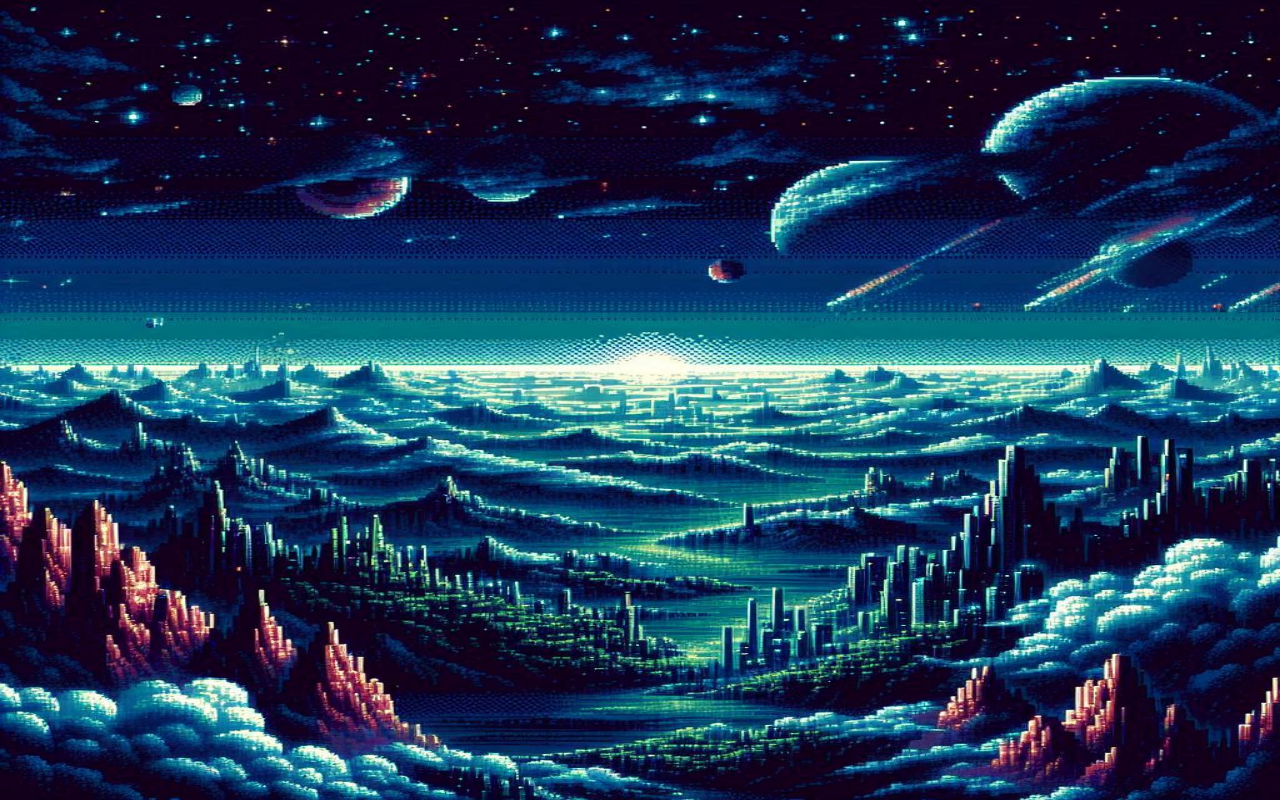
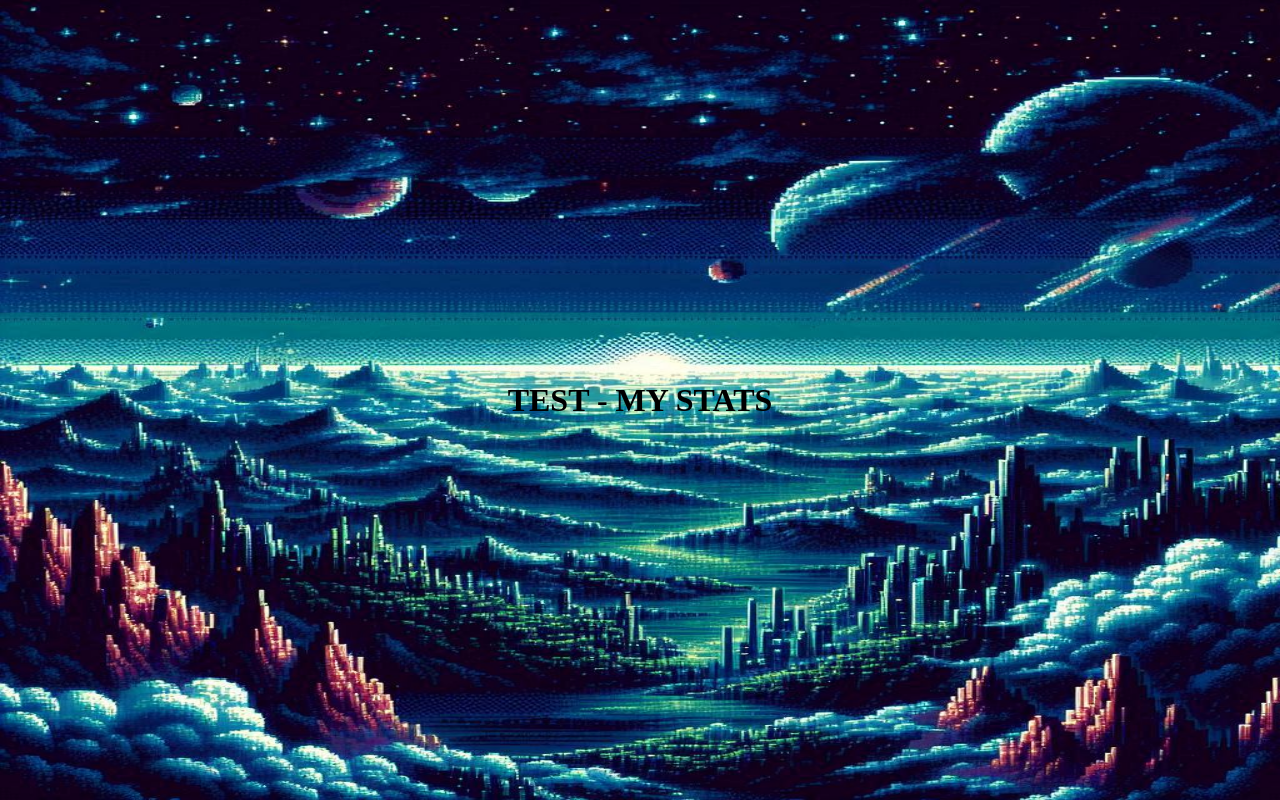
Before and after one commit to ScottM406/react-game, a React (Vite) app in the folder frontend/: page /mystats in a window 1280 px wide. Before the commit this address had no page. Built offline with nearby package versions, Linux system fonts and the light colour scheme.

Commit message:
add MyStats.tsx. render my stats link to home if user logged in.

```diff
--- a/frontend/src/App.tsx
+++ b/frontend/src/App.tsx
@@ -5,6 +5,7 @@ import About from "./components/About.tsx";
 import ReleaseNotes from "./components/ReleaseNotes.tsx";
 import Register from "./components/Register.tsx";
 import Login from "./components/Login.tsx";
+import MyStats from "./components/MyStats.tsx";
 
 const App: React.FC = () => {
   const [token, setToken] = useState<string>("")
@@ -14,6 +15,7 @@ const App: React.FC = () => {
       <Route path="/" element={<Home token={token}/>}/>
       <Route path="about" element={<About />}/>
       <Route path="releasenotes" element={<ReleaseNotes />}/>
+      <Route path="mystats" element={<MyStats />}/>
       <Route path="register" element={<Register token={token} setToken={setToken}/>}/>
       <Route path="login" element={<Login token={token} setToken={setToken}/>}/>
     </Routes>
--- a/frontend/src/components/Home.tsx
+++ b/frontend/src/components/Home.tsx
@@ -11,6 +11,7 @@ const Home: React.FC<HomeProps> = ({ token }) => {
       <h1>Astray Among the Stars</h1>
       <Link className="home-link" to="about">About</Link>
       <Link className="home-link" to="releasenotes">Release Notes</Link>
+      {token && <Link className="home-link" to="mystats">My Stats</Link>}
       {!token && <Link className="home-link" to="register">Register</Link>}
       {!token &&<Link className="home-link" to="login">Login</Link>}
       {token && <h2 id="logged-in-home-message">Logged in</h2>}
--- /dev/null
+++ b/frontend/src/components/MyStats.tsx
@@ -0,0 +1,8 @@
+const MyStats = () => {
+
+  return (
+    <h1>TEST - MY STATS</h1>
+  )
+}
+
+export default MyStats;
--- a/frontend/src/index.scss
+++ b/frontend/src/index.scss
@@ -72,7 +72,7 @@ body {
     color: aquamarine
   }
   #logged-in-home-message {
-    margin: 7.75% auto;
+    margin: 5.5% auto 2% auto;
     color: aquamarine;
   }
 }
```
